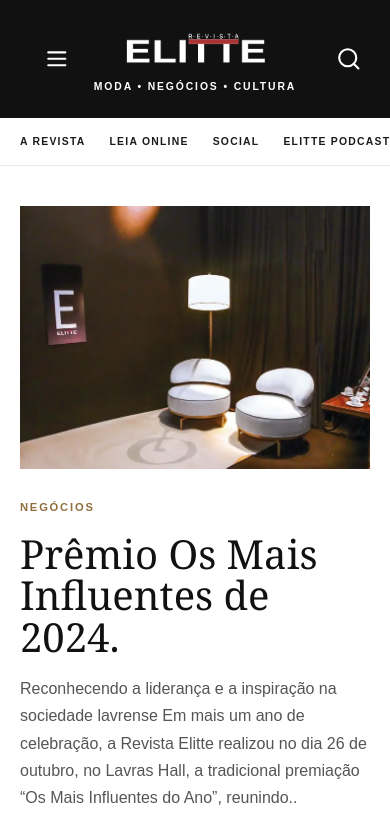
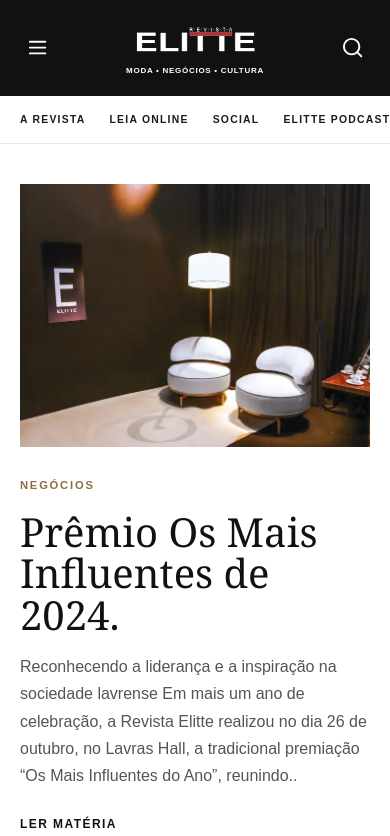
Before and after one commit to IanCSCortes/revista-elitte, a React (Vite) app: page / in a window 390 px wide. Shown: the top 836 px of the page. Built offline with nearby package versions, Linux system fonts and the light colour scheme.

Commit message:
Altera header

```diff
--- a/src/components/Header/Header.css
+++ b/src/components/Header/Header.css
@@ -14,39 +14,6 @@
     align-items: center;
 
 }
-
-/*.logo {
-    display: flex;
-    flex-direction: column;
-    align-items: center;
-}
-
-.logo h1 {
-    font-size: 3.5rem;
-    font-weight: 300;
-    letter-spacing: 4px;
-    margin: 0;
-}
-
-.logo span {
-    color: #777;
-    font-size: .8rem;
-    letter-spacing: 3px;
-    margin-top: 5px;
-}
-
-.logo-button {
-    background: none;
-    border: none;
-    cursor: pointer;
-    font-size: 1.8rem;
-}
-
-.logo-header img {
-
-    width: 260px;
-
-}*/
 
 .icon-button {
 
@@ -92,18 +59,53 @@
 
 }
 
-/*.icon-button:hover {
+.menu-button {
 
-background: rgba(255,255,255,.08);
-transform: scale(1.03);
-border-color: rgba(255,255,255,.35);
-box-shadow: 0 0 12px rgba(255,255,255,.08);
+    justify-self: start;
 
 }
 
-.icon-button svg {
+@media (max-width: 600px) {
 
-    width: 22px;
-    height: 22px;
+    .header-content {
 
-}*/
+        min-height: 96px;
+        grid-template-columns: 40px minmax(0, 1fr) 40px;
+
+    }
+
+    .icon-button {
+
+        padding: 6px;
+        font-size: 1.45rem;
+
+    }
+
+    .logo {
+
+        gap: 6px;
+        min-width: 0;
+
+    }
+
+    .logo-header {
+
+        width: 128px;
+
+    }
+
+    .logo-header img {
+
+        width: 128px;
+
+    }
+
+    .logo span {
+
+        font-size: 0.5rem;
+        letter-spacing: 0.09em;
+        white-space: nowrap;
+
+    }
+
+}
```
